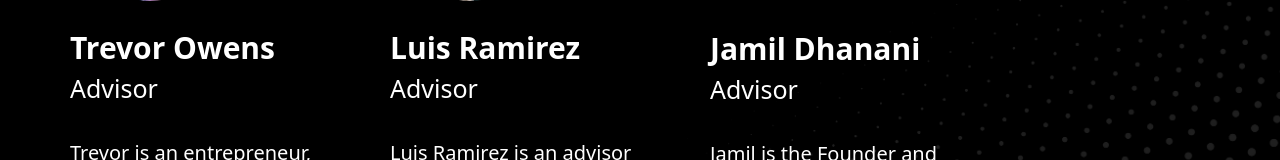
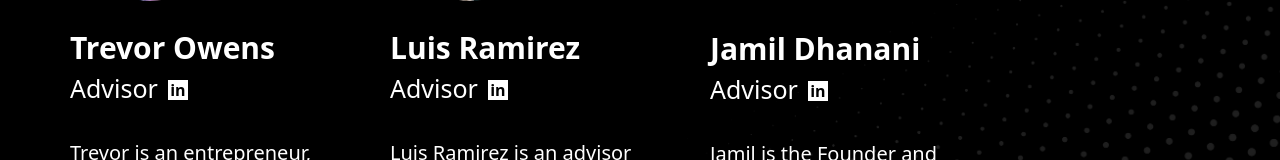
Before and after one commit to webmiraclepro/bridge-website, a Next.js app: page /components/Fifth in a window 1280 px wide. Shown: the part 955-1115 px from the top of the page. Built offline with nearby package versions, Linux system fonts and the light colour scheme.

Commit message:
fifth really done

```diff
--- a/pages/components/Fifth.js
+++ b/pages/components/Fifth.js
@@ -112,9 +112,14 @@ function Fifth() {
                     <p className='text-white text-[30px] font-bold'>
                         Trevor Owens
                     </p>
+                    <div className='flex'>
                         <p className='text-white text-[25px]'>
                             Advisor
                         </p>
+                        <p className='bg-white w-[20px] h-[20px] ml-[10px] mt-[10px] font-bold flex items-center justify-center'>
+                            in
+                        </p>
+                    </div>
                 </div>
                 <div className='mt-[30px]'>
                     <p className='text-[#FFFFFF] text-[20px]'>
@@ -141,9 +146,14 @@ function Fifth() {
                     <p className='text-white text-[30px] font-bold'>
                         Luis Ramirez
                     </p>
+                    <div className='flex'>
                         <p className='text-white text-[25px]'>
                             Advisor
                         </p>
+                        <p className='bg-white w-[20px] h-[20px] ml-[10px] mt-[10px] font-bold flex items-center justify-center'>
+                            in
+                        </p>
+                    </div>
                 </div>
                 <div className='mt-[30px]'>
                     <p className='text-[#FFFFFF] text-[20px]'>
@@ -167,9 +177,14 @@ function Fifth() {
                     <p className='text-white text-[30px] font-bold'>
                         Jamil Dhanani
                     </p>
+                    <div className='flex'>
                         <p className='text-white text-[25px]'>
                             Advisor
                         </p>
+                        <p className='bg-white w-[20px] h-[20px] ml-[10px] mt-[10px] font-bold flex items-center justify-center'>
+                            in
+                        </p>
+                    </div>
                 </div>
                 <div className='mt-[30px]'>
                     <p className='text-[#FFFFFF] text-[20px]'>
```
Lines whose indentation alone changed are shown as unchanged.
